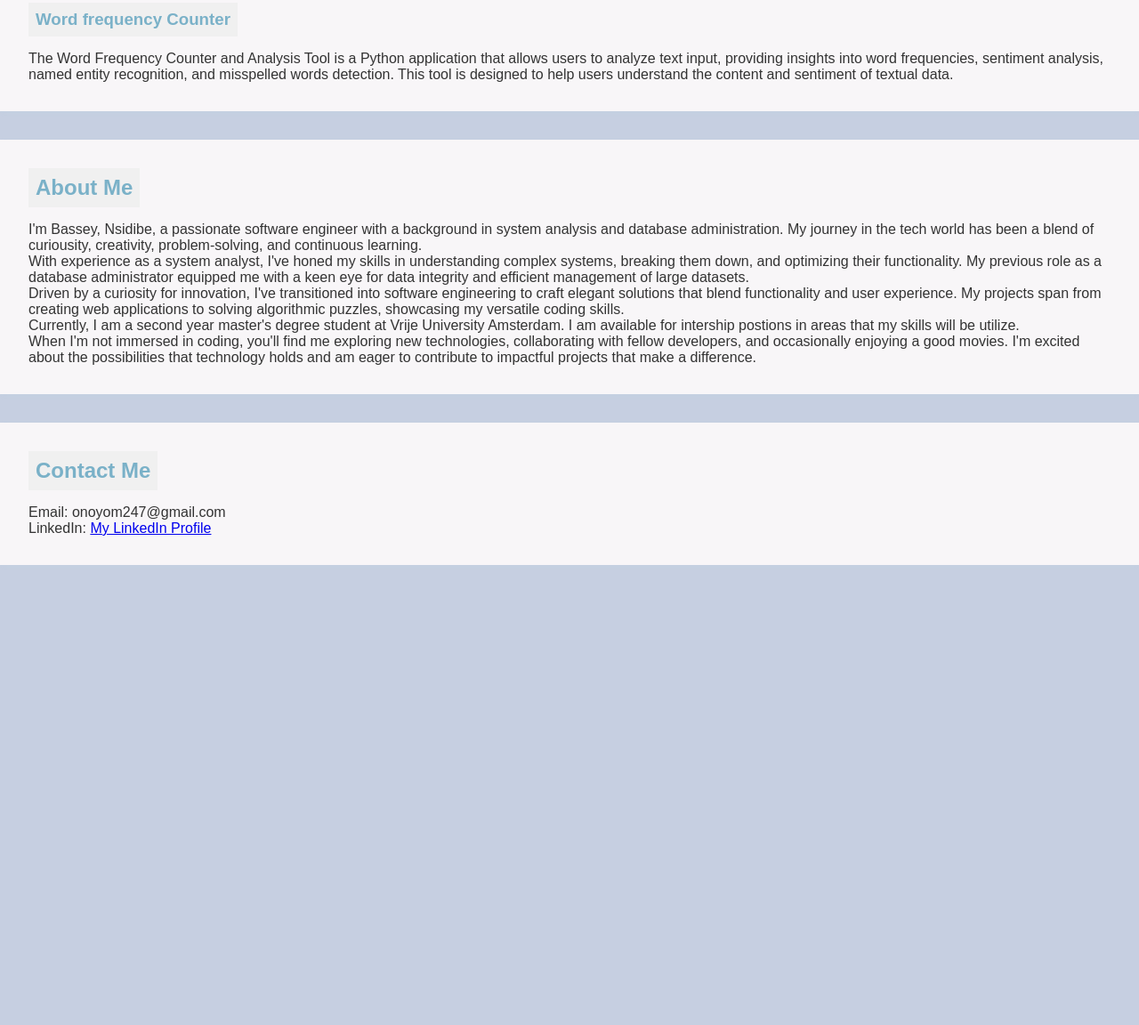
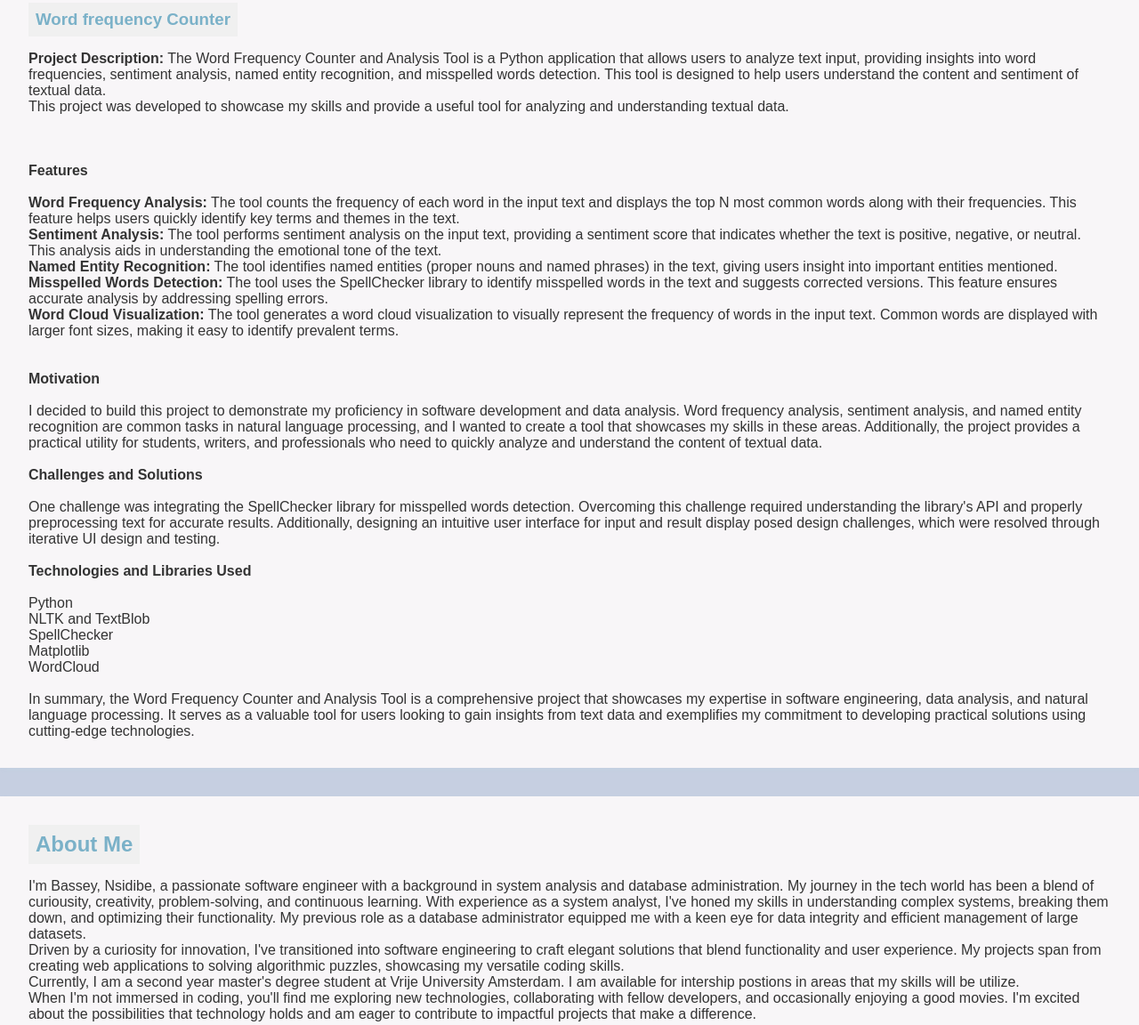
Before and after one commit to nsybee/nsybee.github.io, a plain HTML site: page index.html in a window 1280 px wide. Shown: the part 345-1497 px from the top of the page at 89% size. Before the commit the page ends 1012 px from the top, so only its background shows below. Drawn offline with Linux system fonts and the light colour scheme.

Commit message:
Project Description

```diff
--- a/index.html
+++ b/index.html
@@ -86,7 +86,34 @@
     <h2>Projects</h2>
     <div class="project">
       <h3> Word frequency Counter</h3>
-      <p>The Word Frequency Counter and Analysis Tool is a Python application that allows users to analyze text input, providing insights into word frequencies, sentiment analysis, named entity recognition, and misspelled words detection. This tool is designed to help users understand the content and sentiment of textual data.</p>
+      <p> <b>Project Description:</b>
+        The Word Frequency Counter and Analysis Tool is a Python application that allows users to analyze text input, providing insights into word frequencies, sentiment analysis, named entity recognition, and misspelled words detection.
+        This tool is designed to help users understand the content and sentiment of textual data.</p>
+        This project was developed to showcase my skills and provide a useful tool for analyzing and understanding textual data.</p>
+        <br><br><br>
+       <p><b>Features</b><br><br>
+        <b>Word Frequency Analysis:</b> The tool counts the frequency of each word in the input text and displays the top N most common words along with their frequencies. This feature helps users quickly identify key terms and themes in the text.<br>
+        <b>Sentiment Analysis:</b> The tool performs sentiment analysis on the input text, providing a sentiment score that indicates whether the text is positive, negative, or neutral. This analysis aids in understanding the emotional tone of the text.<br>
+        <b>Named Entity Recognition:</b> The tool identifies named entities (proper nouns and named phrases) in the text, giving users insight into important entities mentioned.<br>
+        <b>Misspelled Words Detection:</b> The tool uses the SpellChecker library to identify misspelled words in the text and suggests corrected versions. This feature ensures accurate analysis by addressing spelling errors.<br>
+        <b>Word Cloud Visualization:</b> The tool generates a word cloud visualization to visually represent the frequency of words in the input text. Common words are displayed with larger font sizes, making it easy to identify prevalent terms.</p>
+        <br><br>
+        <P><b>Motivation</b><br><br>
+        I decided to build this project to demonstrate my proficiency in software development and data analysis. Word frequency analysis, sentiment analysis, and named entity recognition are common tasks in natural language processing, and I wanted to create a tool that showcases my skills in these areas. Additionally, the project provides a practical utility for students, writers, and professionals who need to quickly analyze and understand the content of textual data.</P>
+        <br>
+        <p><b>Challenges and Solutions</b><br><br>
+        One challenge was integrating the SpellChecker library for misspelled words detection. Overcoming this challenge required understanding the library's API and properly preprocessing text for accurate results. Additionally, designing an intuitive user interface for input and result display posed design challenges, which were resolved through iterative UI design and testing.
+        </p>
+        <br>
+        <p><b>Technologies and Libraries Used</b><br><br>
+        Python<br>
+        NLTK and TextBlob<br>
+        SpellChecker<br>
+        Matplotlib<br>
+        WordCloud</p>
+        <p><br>
+        In summary, the Word Frequency Counter and Analysis Tool is a comprehensive project that showcases my expertise in software engineering, data analysis, and natural language processing. It serves as a valuable tool for users looking to gain insights from text data and exemplifies my commitment to developing practical solutions using cutting-edge technologies.
+        </p>
     </div>
 
     <!-- Add more projects here -->
@@ -95,16 +122,13 @@
   <section id="about">
     <h2>About Me</h2>
 
-        <p> I'm Bassey, Nsidibe, a passionate software engineer with a background in system analysis and database administration. My journey in the tech world has been a blend of curiousity, creativity, problem-solving, and continuous learning.</p>
-
-        <p>With experience as a system analyst, I've honed my skills in understanding complex systems, breaking them down, and optimizing their functionality. My previous role as a database administrator equipped me with a keen eye for data integrity and efficient management of large datasets.</p>
-
-        <p> Driven by a curiosity for innovation, I've transitioned into software engineering to craft elegant solutions that blend functionality and user experience.
-            My projects span from creating web applications to solving algorithmic puzzles, showcasing my versatile coding skills.</p>
-
-        <p> Currently, I am a second year master's degree student at Vrije University Amsterdam. I am available for intership postions in areas that my skills will be utilize. </p>
-
-        <p>When I'm not immersed in coding, you'll find me exploring new technologies, collaborating with fellow developers, and occasionally enjoying a good movies. I'm excited about the possibilities that technology holds and am eager to contribute to impactful projects that make a difference.</p>
+        <p> I'm Bassey, Nsidibe, a passionate software engineer with a background in system analysis and database administration. My journey in the tech world has been a blend of curiousity, creativity, problem-solving, and continuous learning.
+            With experience as a system analyst, I've honed my skills in understanding complex systems, breaking them down, and optimizing their functionality.
+            My previous role as a database administrator equipped me with a keen eye for data integrity and efficient management of large datasets.<br>
+            Driven by a curiosity for innovation, I've transitioned into software engineering to craft elegant solutions that blend functionality and user experience.
+            My projects span from creating web applications to solving algorithmic puzzles, showcasing my versatile coding skills.<br>
+            Currently, I am a second year master's degree student at Vrije University Amsterdam. I am available for intership postions in areas that my skills will be utilize.<br>
+            When I'm not immersed in coding, you'll find me exploring new technologies, collaborating with fellow developers, and occasionally enjoying a good movies. I'm excited about the possibilities that technology holds and am eager to contribute to impactful projects that make a difference.</p>
 
   </section>
 
```
